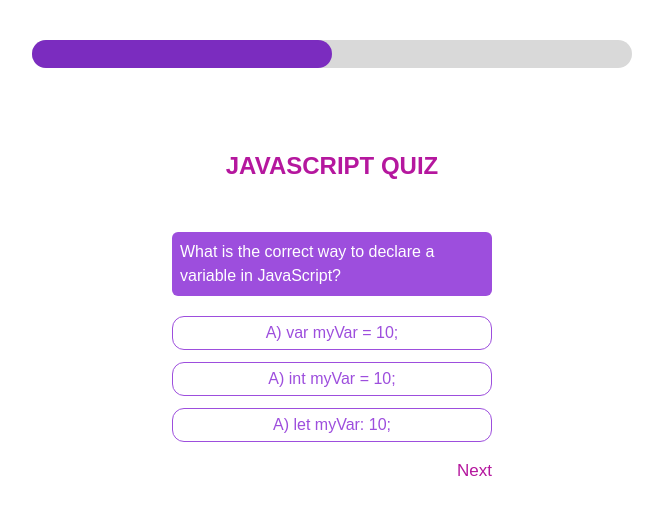
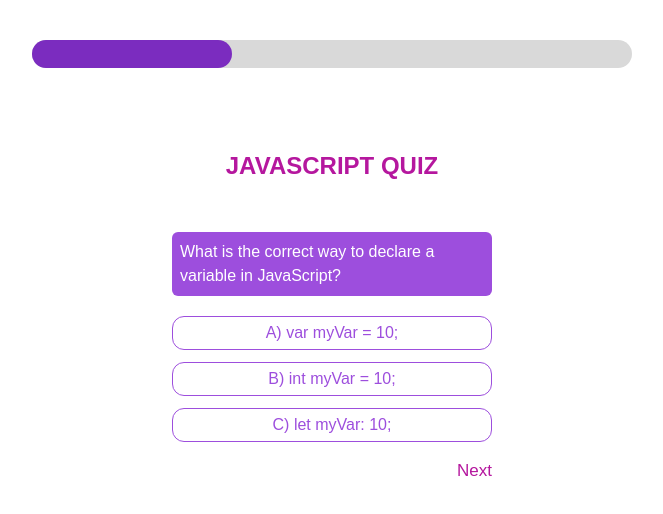
Before and after one commit to Stive627/tsa-challenge, a Next.js app: page /questions in a window 1280 px wide. Shown: the top 514 px of the page, without its empty margins (308-971 px from the left). Built offline with nearby package versions, Linux system fonts and the light colour scheme.

Commit message:
i have finished my hackaton

```diff
--- a/Components/questions/Question.js
+++ b/Components/questions/Question.js
@@ -1,9 +1,7 @@
-import { useRouter } from 'next/navigation'
 import React, { useState } from 'react'
 
-function Question({question, moveNext, lastQuestion}) {
+function Question({question, handleClick, lastQuestion}) {
   const [currSuggestion, setCurrSuggestion] = useState(undefined)
-  const chRouter = useRouter()
   function select(indx){
     if(indx === currSuggestion){
       setCurrSuggestion(undefined)
@@ -12,23 +10,16 @@ function Question({question, moveNext, lastQuestion}) {
       setCurrSuggestion(indx)
     }
   }
-  function handleClick(){
-    if(lastQuestion){
-      chRouter.push('/results')
-    }
-    else{
-      moveNext()
-    }
-  }
+
   const alphabet = ['A)', 'B)', 'C)', 'D)', 'E)', 'F)']
   return (
     <div  className='w-full flex justify-center mt-4'>
       <div className=' w-11/12 lg:w-1/4'>
         <p style={{backgroundColor:'rgba(157, 78, 221, 1)', fontSize:16}} className=' text-white p-2 rounded-md mb-5'>{question?.question}</p>
         <div className=' flex flex-col gap-3 my-4'>
-          {question?.suggestions.map((elt, indx) => <button key={indx} onClick={()=>select(indx)} style={{borderColor:'rgba(157, 78, 221, 1)', color:indx === currSuggestion ? ' white':'rgba(157, 78, 221, 1)', backgroundColor:indx === currSuggestion?'rgba(157, 78, 221, 1)':'white'}} className=' py-1 border rounded-xl'><p>{alphabet[0]} {elt}</p></button>)}
+          {question?.suggestions.map((elt, indx) => <button key={indx} onClick={()=>select(indx)} style={{borderColor:'rgba(157, 78, 221, 1)', color:indx === currSuggestion ? ' white':'rgba(157, 78, 221, 1)', backgroundColor:indx === currSuggestion?'rgba(157, 78, 221, 1)':'white'}} className=' py-1 border rounded-xl'><p>{alphabet[indx]} {elt}</p></button>)}
         </div>
-        <button onClick={handleClick} className=' float-right cursor-pointer' style={{color:'rgba(181, 23, 158, 1)', fontSize:17}}>{lastQuestion?'Finish':'Next'}</button>
+        <button disabled={currSuggestion === undefined} onClick={() =>handleClick(currSuggestion)} className=' float-right cursor-pointer' style={{color:'rgba(181, 23, 158, 1)', fontSize:17}}>{lastQuestion?'Finish':'Next'}</button>
       </div>
     </div>
   )
--- a/Components/questions/Questions.js
+++ b/Components/questions/Questions.js
@@ -2,16 +2,31 @@ import React, { useEffect, useRef, useState } from 'react'
 import { data } from './data'
 import Question from './Question'
 import './challenge.css'
+import { useRouter } from 'next/navigation'
+import { useData } from '@/context/DataContext'
+import {successRate} from '../../functions/successRate'
 
 function Questions() {
+  const {handleData} = useData()
   const [userAnswer, setUserAnswer] = useState([])
   const questions = [...data]
   const percentage = (1/questions.length)*100
   const [currQuestion, setCurrQuestion] = useState({index:0, percent:percentage})
   const correctAnswers = questions.map(elt => elt.answer)
   const lastQuestion = currQuestion.index === questions.length -1
-  function moveNext(){
-    setCurrQuestion({...currQuestion, index:currQuestion.index + 1, percent:currQuestion.percent + percentage})
+  const chRouter = useRouter()
+
+  function handleClick(value){
+    if(lastQuestion){
+      const finalUserValue = [...userAnswer, value]
+      const score = successRate(finalUserValue, correctAnswers)
+      handleData(score, finalUserValue)
+      chRouter.push('/results')
+    }
+    else{
+      setCurrQuestion({...currQuestion, index:currQuestion.index + 1, percent:currQuestion.percent + percentage})
+      setUserAnswer([...userAnswer, value])
+    }
   }
   const width = `${currQuestion.percent}%`
   const progressRef = useRef()
@@ -36,7 +51,7 @@ function Questions() {
             </div>
             <p className=' mt-20 text-center font-semibold mb-12' style={{fontSize:24, color:'rgba(181, 23, 158, 1)'}}>JAVASCRIPT QUIZ</p>
         </>
-        {<Question key={data.indexOf(data[currQuestion.index])} question={data[currQuestion.index]} moveNext={moveNext} lastQuestion={lastQuestion}/>}
+        {<Question key={data.indexOf(data[currQuestion.index])} question={data[currQuestion.index]} handleClick={handleClick} lastQuestion={lastQuestion}/>}
     </>
     </>
   )
--- a/Components/questions/data.js
+++ b/Components/questions/data.js
@@ -6,5 +6,9 @@ export   const data = [
     {question:"Which of the following is used to define a function in JavaScript?",
      suggestions:['fun myFunc() {}', 'def myFunc() {}', 'function myFunc() {}'],
      answer:2
+    },
+    {question:"What is the output of the expression type of null in JavaScript?",
+     suggestions:['object', 'null', 'undefined'],
+     answer:0
     }
   ]
--- a/Components/results/Detail.js
+++ b/Components/results/Detail.js
@@ -1,9 +1,18 @@
 import React from 'react'
+import { data } from '../questions/data'
+import QuestionCard from './QuestionCard'
 
-function Detail() {
+function Detail({userans}) {
+    const questions = [...data]
+    const answers = questions.map(elt => elt.answer)
+    const userAnswer = [...userans]
+
   return (
     <div>
-
+        <p style={{color:'rgba(181, 23, 158, 1)', fontSize:34}} className='text-center font-bold mt-5'>JAVASCRIPT QUIZ</p>
+        <div>
+            {questions.map((elt, indx) => <QuestionCard answer={answers[indx]} userAnswer={userAnswer[indx]} question={elt} key={indx}/>)}
+        </div>
     </div>
   )
 }
--- /dev/null
+++ b/Components/results/QuestionCard.js
@@ -0,0 +1,17 @@
+import React from 'react'
+
+function QuestionCard({question, answer, userAnswer}) {
+ const alphabet = ['A)', 'B)', 'C)', 'D)', 'E)', 'F)']
+  return (
+    <div className=' flex justify-center mt-10'>
+        <div className=' w-11/12 lg:w-1/3'>
+            <p style={{backgroundColor:'rgba(157, 78, 221, 1)', fontSize:16}} className=' text-white p-2 rounded-md mb-5'>{question.question}</p>
+            <div className=' flex flex-col gap-3 my-4'>
+            {question.suggestions.map((elt, indx) => <button key={indx} style={{borderColor: indx === answer ? 'rgba(25, 175, 93, 1)':(((userAnswer !== answer) && indx === userAnswer)? 'rgba(235, 63, 66, 1)':'rgba(157, 78, 221, 1)'), color:indx === answer ? ' rgba(25, 175, 93, 1)':(((userAnswer !== answer) && indx === userAnswer)? 'rgba(235, 63, 66, 1)':'rgba(157, 78, 221, 1)')}} className=' py-1 border rounded-xl'><p>{alphabet[0]} {elt}</p></button>)}
+            </div>
+        </div>
+    </div>
+  )
+}
+
+export default QuestionCard
--- a/Components/results/Result.js
+++ b/Components/results/Result.js
@@ -4,22 +4,24 @@ import Wave from '../Wave'
 import Image from 'next/image'
 import useScreen from '@/hooks/useScreen'
 import { useRouter } from 'next/navigation'
+import Detail from './Detail'
 
 function Result() {
   const {data} = useData()
   const large = useScreen()
   const [details, setDetails] = useState(false)
   const chRouter = useRouter()
-  const number = 50
+  const number = data.score
   const [percentage, setPercentage] = useState(0)
+  console.log(data)
   useEffect(()=>{
     if(percentage <number){
       const timeId = setTimeout(() => setPercentage(percentage + 1), 50);
       return () => clearTimeout(timeId)
     }
   },[percentage])
-  if(!data.score) return <p className=' text-center'>Answer the questions first</p>
-  if(details) return null
+  if(data.score===undefined) return <p className=' text-center'>Answer the questions first</p>
+  if(details) return <Detail userans={data.userAnswer}/>
   return (
     <>
       <Wave/>
--- a/context/DataContext.js
+++ b/context/DataContext.js
@@ -4,13 +4,13 @@ import { createContext, useContext, useState } from "react";
 const DataContext = createContext(undefined);
 
 export const DataProvider = ({ children }) => {
-  const [data, setData] = useState({score:'undefined'});
+  const [data, setData] = useState({score:'undefined', userAnswer:undefined});
 
   return (
     <DataContext.Provider
       value={{
         data,
-        handleData: (val) => setData({...data, score:val}),
+        handleData: (score, useranswer) => setData({...data, score:score, userAnswer:useranswer}),
       }}
     >
       {children}
```
Also changed, not shown: 1 other file (tests, documents, lock files or other folders).
